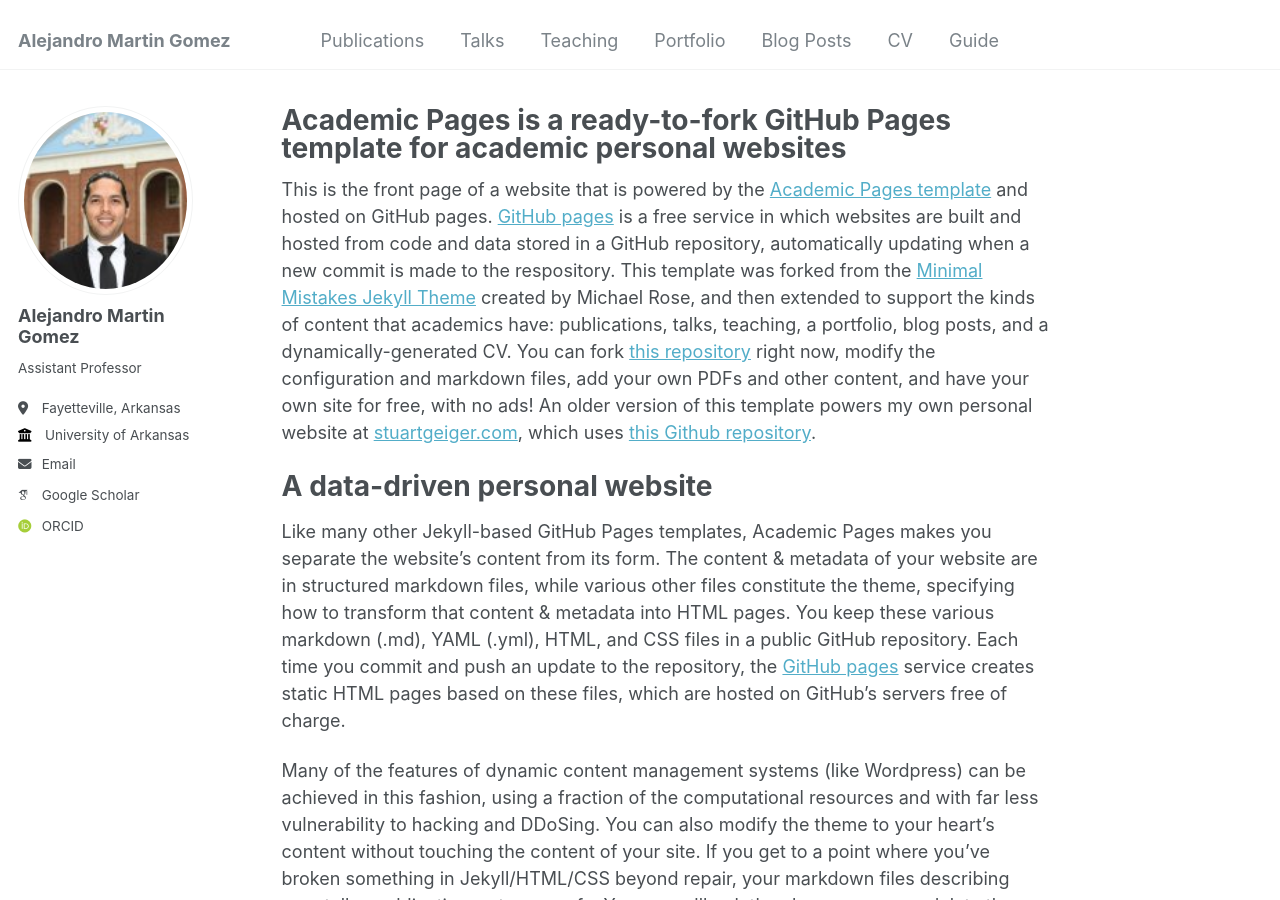
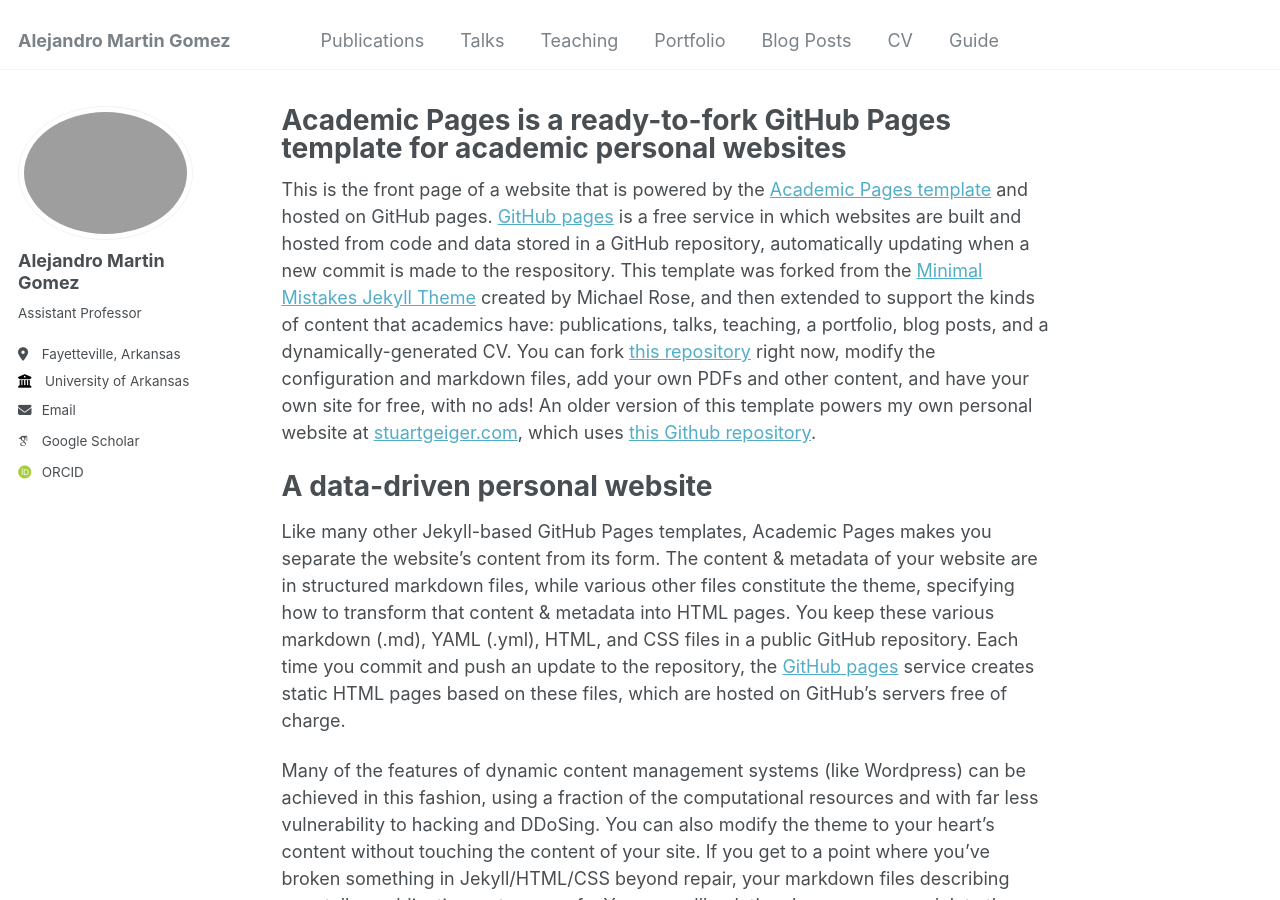
Before and after one commit to Alejandro-MG/Alejandro-MG.github.io, a Jekyll site: the page built from _pages/about.md, in a window 1280 px wide and 900 px high. Built offline with Jekyll 4.4.1, drawn with Linux system fonts in a browser that asks for light colours; some web fonts are replaced.

Commit message:
Update _config.yml
Updated profile picture

```diff
--- a/_config.yml
+++ b/_config.yml
@@ -21,7 +21,7 @@ repository               : "alejandro-mg.github.io"
 #               Additional customization can be done by editing /_includes/author-profile.html
 author:
   # Biographic information
-  avatar           : "AMG_Picture_Low.jpg"
+  avatar           : "AMG_Picture_High.jpg"
   name             : "Alejandro Martin Gomez"
   pronouns         : # example: "he/his"
   bio              : "Assistant Professor"
```
